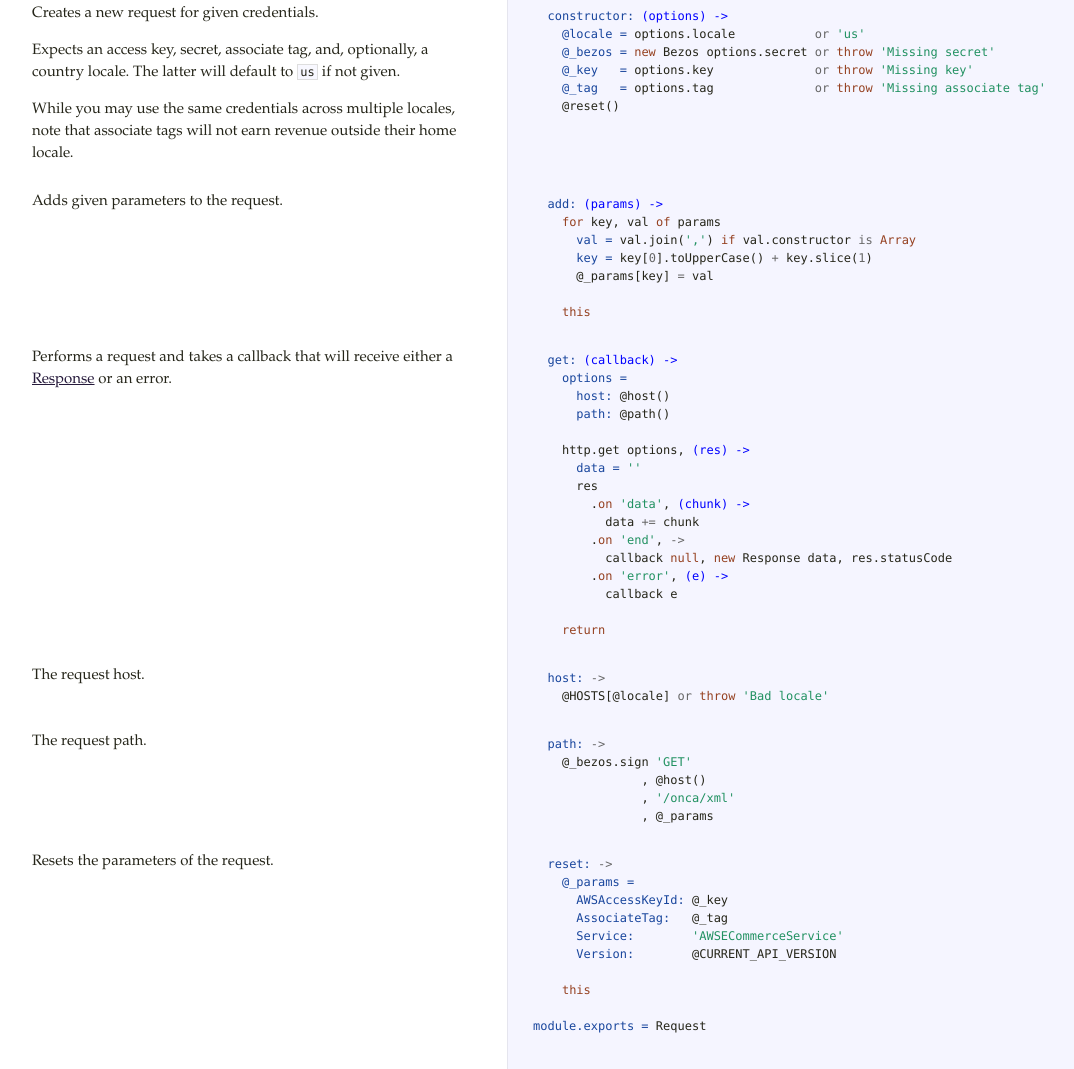
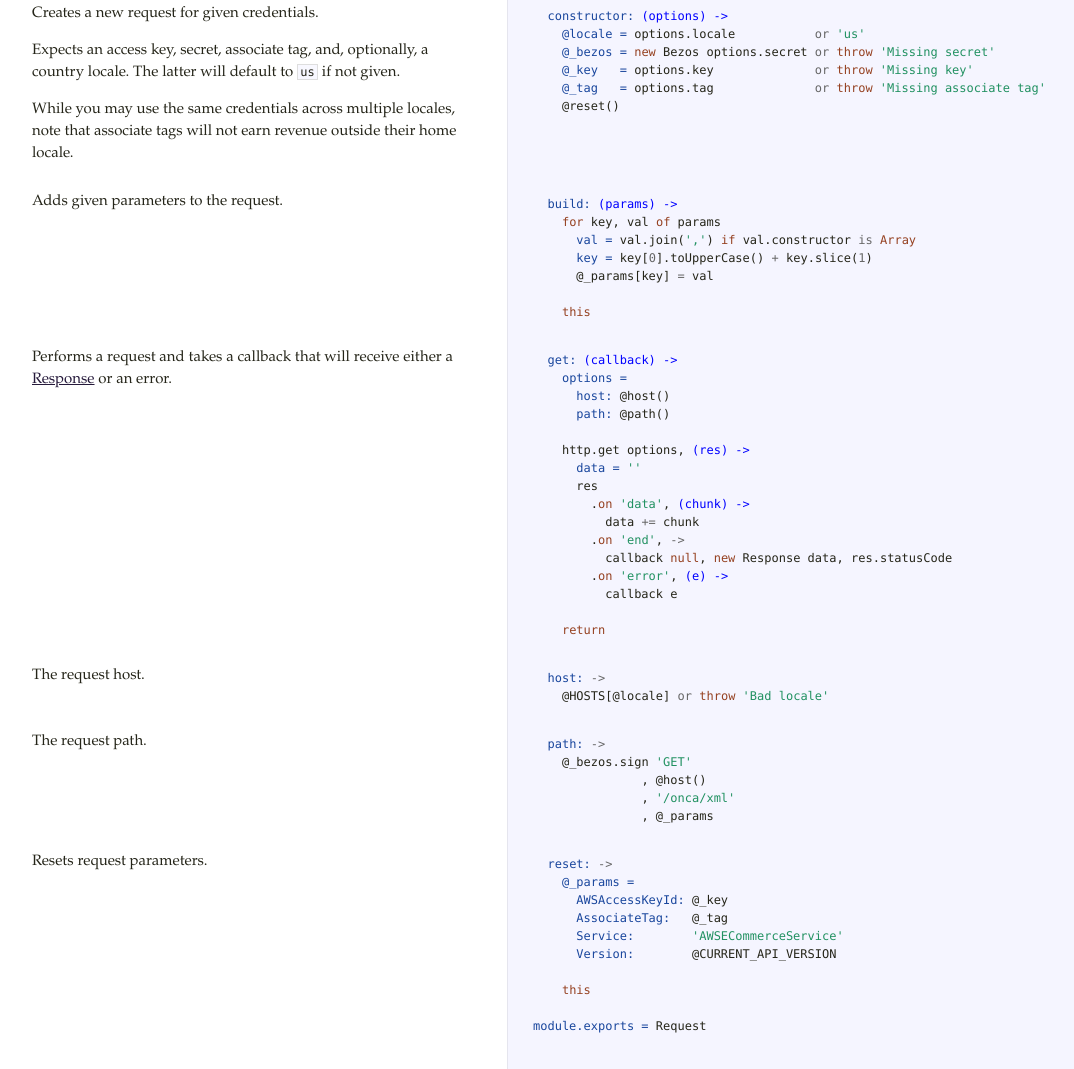
Before and after one commit to hakanensari/hoover, a plain HTML site: page request.html in a window 1280 px wide. Shown: the part 555-1624 px from the top of the page, without its empty margins (18-1092 px from the left). Drawn offline with Linux system fonts and the light colour scheme.

Commit message:
Update docs

```diff
--- a/request.html
+++ b/request.html
@@ -21,7 +21,7 @@ associate tags will not earn revenue outside their home locale.</p>
     <span class="vi">@_bezos = </span><span class="k">new</span> <span class="nx">Bezos</span> <span class="nx">options</span><span class="p">.</span><span class="nx">secret</span> <span class="o">or</span> <span class="k">throw</span> <span class="s1">&#39;Missing secret&#39;</span>
     <span class="vi">@_key   = </span><span class="nx">options</span><span class="p">.</span><span class="nx">key</span>              <span class="o">or</span> <span class="k">throw</span> <span class="s1">&#39;Missing key&#39;</span>
     <span class="vi">@_tag   = </span><span class="nx">options</span><span class="p">.</span><span class="nx">tag</span>              <span class="o">or</span> <span class="k">throw</span> <span class="s1">&#39;Missing associate tag&#39;</span>
-    <span class="nx">@reset</span><span class="p">()</span></pre></div>             </td>           </tr>                               <tr id="section-7">             <td class="docs">               <div class="pilwrap">                 <a class="pilcrow" href="#section-7">&#182;</a>               </div>               <p>Adds given parameters to the request.</p>             </td>             <td class="code">               <div class="highlight"><pre>  <span class="nv">add: </span><span class="nf">(params) -&gt;</span>
+    <span class="nx">@reset</span><span class="p">()</span></pre></div>             </td>           </tr>                               <tr id="section-7">             <td class="docs">               <div class="pilwrap">                 <a class="pilcrow" href="#section-7">&#182;</a>               </div>               <p>Adds given parameters to the request.</p>             </td>             <td class="code">               <div class="highlight"><pre>  <span class="nv">build: </span><span class="nf">(params) -&gt;</span>
     <span class="k">for</span> <span class="nx">key</span><span class="p">,</span> <span class="nx">val</span> <span class="k">of</span> <span class="nx">params</span>
       <span class="nv">val = </span><span class="nx">val</span><span class="p">.</span><span class="nx">join</span><span class="p">(</span><span class="s1">&#39;,&#39;</span><span class="p">)</span> <span class="k">if</span> <span class="nx">val</span><span class="p">.</span><span class="nx">constructor</span> <span class="o">is</span> <span class="nb">Array</span>
       <span class="nv">key = </span><span class="nx">key</span><span class="p">[</span><span class="mi">0</span><span class="p">].</span><span class="nx">toUpperCase</span><span class="p">()</span> <span class="o">+</span> <span class="nx">key</span><span class="p">.</span><span class="nx">slice</span><span class="p">(</span><span class="mi">1</span><span class="p">)</span>
@@ -48,7 +48,7 @@ associate tags will not earn revenue outside their home locale.</p>
     <span class="nx">@_bezos</span><span class="p">.</span><span class="nx">sign</span> <span class="s1">&#39;GET&#39;</span>
                <span class="p">,</span> <span class="nx">@host</span><span class="p">()</span>
                <span class="p">,</span> <span class="s1">&#39;/onca/xml&#39;</span>
-               <span class="p">,</span> <span class="nx">@_params</span></pre></div>             </td>           </tr>                               <tr id="section-11">             <td class="docs">               <div class="pilwrap">                 <a class="pilcrow" href="#section-11">&#182;</a>               </div>               <p>Resets the parameters of the request.</p>             </td>             <td class="code">               <div class="highlight"><pre>  <span class="nv">reset: </span><span class="o">-&gt;</span>
+               <span class="p">,</span> <span class="nx">@_params</span></pre></div>             </td>           </tr>                               <tr id="section-11">             <td class="docs">               <div class="pilwrap">                 <a class="pilcrow" href="#section-11">&#182;</a>               </div>               <p>Resets request parameters.</p>             </td>             <td class="code">               <div class="highlight"><pre>  <span class="nv">reset: </span><span class="o">-&gt;</span>
     <span class="vi">@_params =</span>
       <span class="nv">AWSAccessKeyId: </span><span class="nx">@_key</span>
       <span class="nv">AssociateTag: </span>  <span class="nx">@_tag</span>
```
